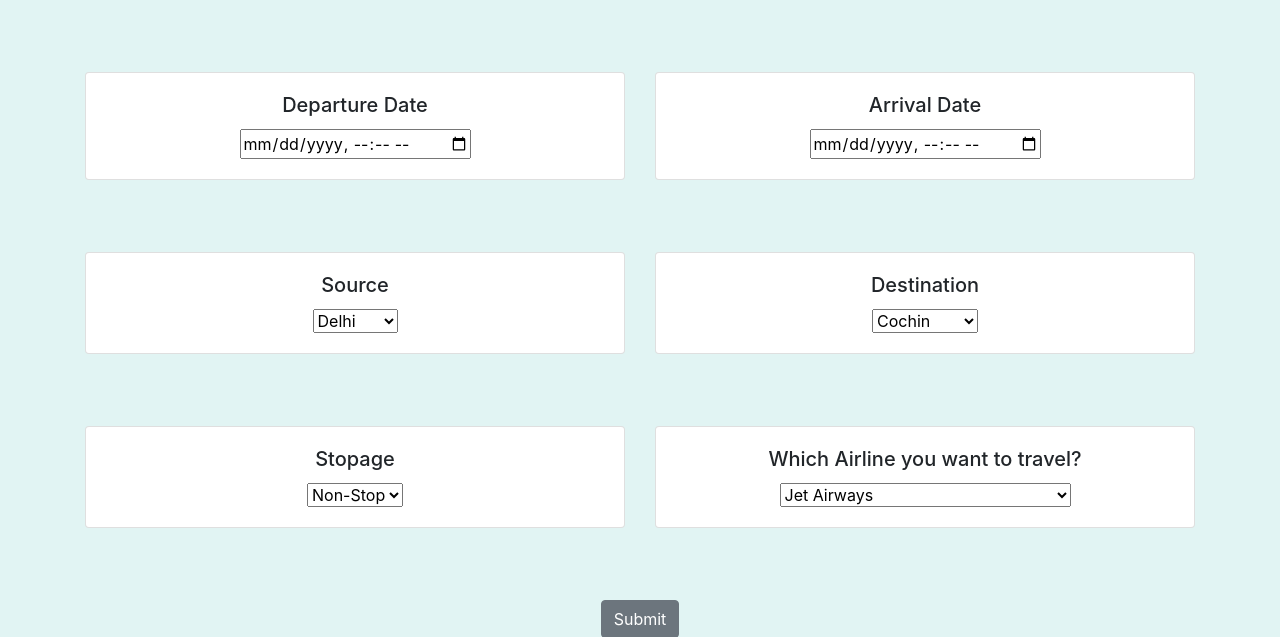
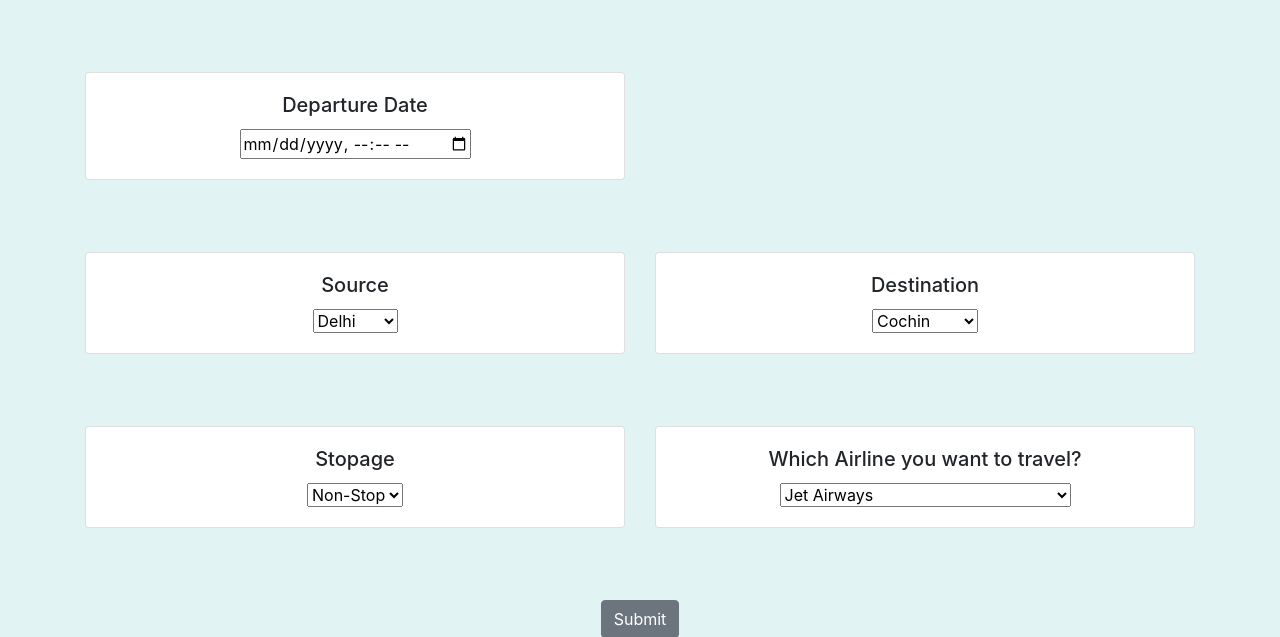
Before and after one commit to DeepakRapeti/flight-price-prediction-model, a Flask app: page / in a window 1280 px wide. Shown: the part 56-693 px from the top of the page. Run offline with Flask 3, Linux system fonts and the light colour scheme; parts of the project's set-up code (start-up, migrations or seed data) failed here and were passed over; some libraries are stand-ins or nearby versions.

Commit message:
Update home.html

```diff
--- a/templates/home.html
+++ b/templates/home.html
@@ -54,15 +54,7 @@
                     <br>
                     <br>
                     <br>
-                    <div class="col-sm-6">
-                        <div class="card">
-                            <div class="card-body">
-                                <h5 class="card-title">Arrival Date</h5>
-                                <!-- Arrival -->
-                                <input type="datetime-local" name="Arrival_Time" id="Arrival_Time" required="required">
-                            </div>
-                        </div>
-                    </div>
+
                 </div>
 
                 <br>
```
